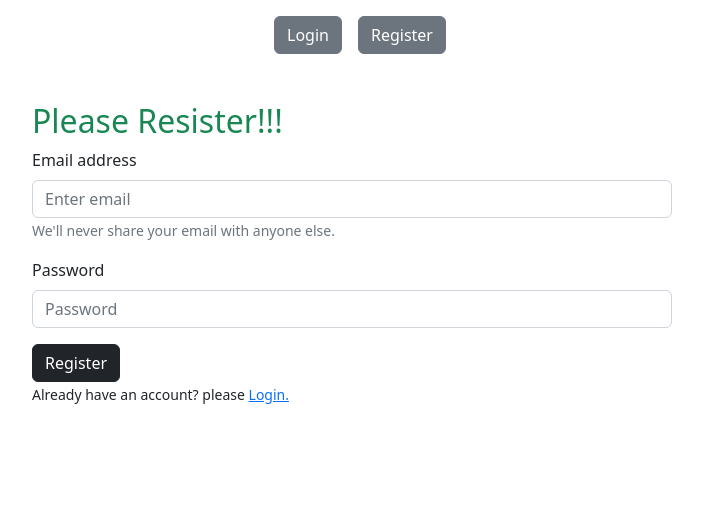
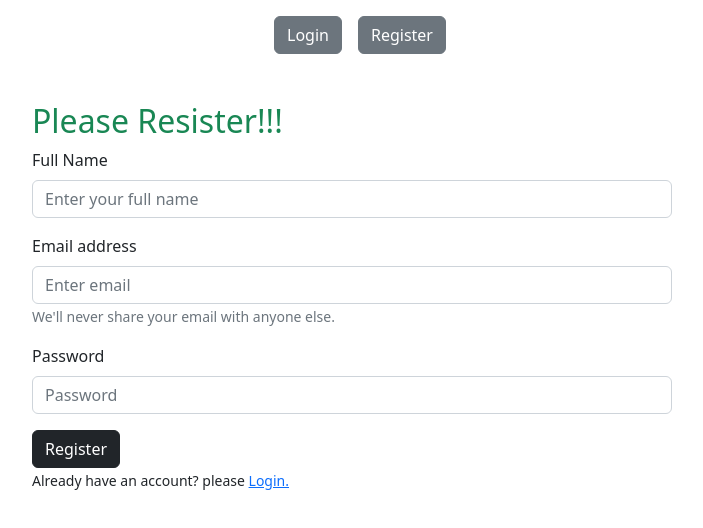
Before and after one commit to rahim-uddin-jsr/email-password-auth, a React (Create React App) app: page / in a window 1280 px wide. Shown: the top 528 px of the page, without its empty margins (288-991 px from the left). Built offline with nearby package versions, Linux system fonts and the light colour scheme.

Commit message:
update user name and reset link done

```diff
--- a/src/Components/Login/Login.js
+++ b/src/Components/Login/Login.js
@@ -1,11 +1,13 @@
-import { getAuth, signInWithEmailAndPassword } from 'firebase/auth';
-import React from 'react';
+import { getAuth, sendPasswordResetEmail, signInWithEmailAndPassword } from 'firebase/auth';
+import React, { useState } from 'react';
 import { Button, Form } from 'react-bootstrap';
 import { Link } from 'react-router-dom';
 import app from '../../firebase/firebase.config';
 
 const auth = getAuth(app)
+
 const Login = () => {
+    const [email, setEmail] = useState('')
     const handleLogin = (e) => {
         e.preventDefault();
         const from = e.target;
@@ -18,13 +20,26 @@ const Login = () => {
             }).catch(err => console.log(err))
 
     }
+    const handleGetEmail = (e) => {
+        const email = e.target.value;
+        setEmail(email)
+    }
+    const handleResetPassword = () => {
+        sendPasswordResetEmail(auth, email)
+            .then(() => {
+                alert('Reset link sent to your email')
+            }).catch(err=>{
+
+            })
+    }
+
     return (
         <div className='mt-5'>
             <Form onSubmit={handleLogin} className='w-50 mx-auto'>
                 <h2 className='text-success'>Please Login!!!</h2>
                 <Form.Group className="mb-3" controlId="formBasicEmail">
                     <Form.Label>Email address</Form.Label>
-                    <Form.Control name='email' type="email" placeholder="Your email" required />
+                    <Form.Control onBlur={handleGetEmail} name='email' type="email" placeholder="Your email" required />
                     <Form.Text className="text-muted">
                         We'll never share your email with anyone else.
                     </Form.Text>
@@ -40,6 +55,7 @@ const Login = () => {
                 </Button>
                 <br />
                 <small>new to this site? please <Link to='/register'>Resister.</Link></small>
+                <p>Forgat password?  <Button onClick={handleResetPassword} variant="link">Reset Password</Button></p>
             </Form>
         </div>
     );
--- a/src/Components/Regester/Regester.js
+++ b/src/Components/Regester/Regester.js
@@ -1,6 +1,6 @@
 import React, { useState } from 'react';
 import { Button, Form } from 'react-bootstrap';
-import { createUserWithEmailAndPassword, getAuth, } from "firebase/auth";
+import { createUserWithEmailAndPassword, getAuth, sendEmailVerification, updateProfile, } from "firebase/auth";
 import app from '../../firebase/firebase.config';
 import { Link } from 'react-router-dom';
 
@@ -14,6 +14,7 @@ const Regester = () => {
 
     const handleOnSubmit = (e) => {
         e.preventDefault()
+        const name = e.target.name.value;
         const email = e.target.email.value;
         const password = e.target.password.value;
 
@@ -57,6 +58,20 @@ const Regester = () => {
                 setUser(result.user)
                 setPassError('')
                 setIsSuccess(true)
+                e.target.reset()
+                sendEmailVerification(auth.currentUser)
+                    .then(() => {
+                        alert('Please your email and verify')
+                    }).catch(err => {
+
+                    })
+                console.log(name);
+                updateProfile(auth.currentUser, { displayName: name })
+                    .then(() => {
+                        console.log('profile updated');
+                    }).catch(err => {
+                        console.log(err);
+                    })
             }).catch(err => {
                 setPassError(err.massage);
                 setIsSuccess(false)
@@ -69,6 +84,10 @@ const Regester = () => {
             <section>
                 <Form onSubmit={handleOnSubmit} className='w-50 mx-auto mt-5'>
                     <h2 className='text-success'>Please Resister!!!</h2>
+                    <Form.Group className="mb-3" controlId="formBasicName">
+                        <Form.Label>Full Name</Form.Label>
+                        <Form.Control type="text" required name="name" placeholder="Enter your full name" />
+                    </Form.Group>
                     <Form.Group className="mb-3" controlId="formBasicEmail">
                         <Form.Label>Email address</Form.Label>
                         <Form.Control type="email" required name="email" placeholder="Enter email" />
```
